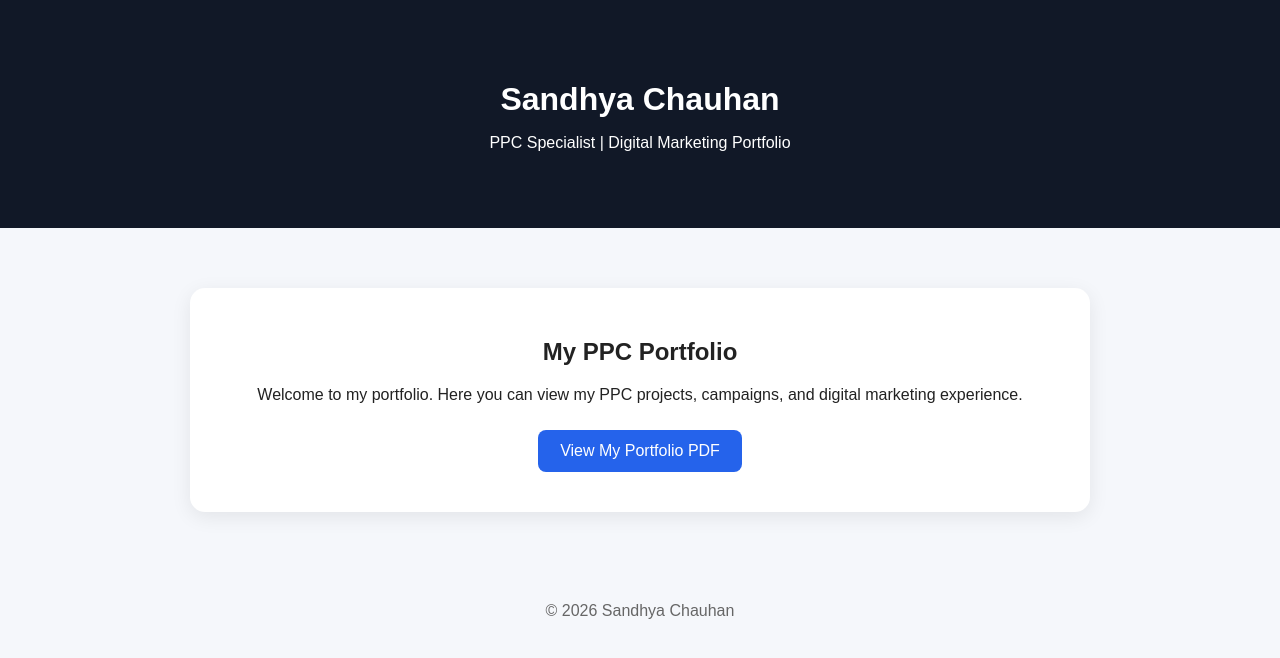
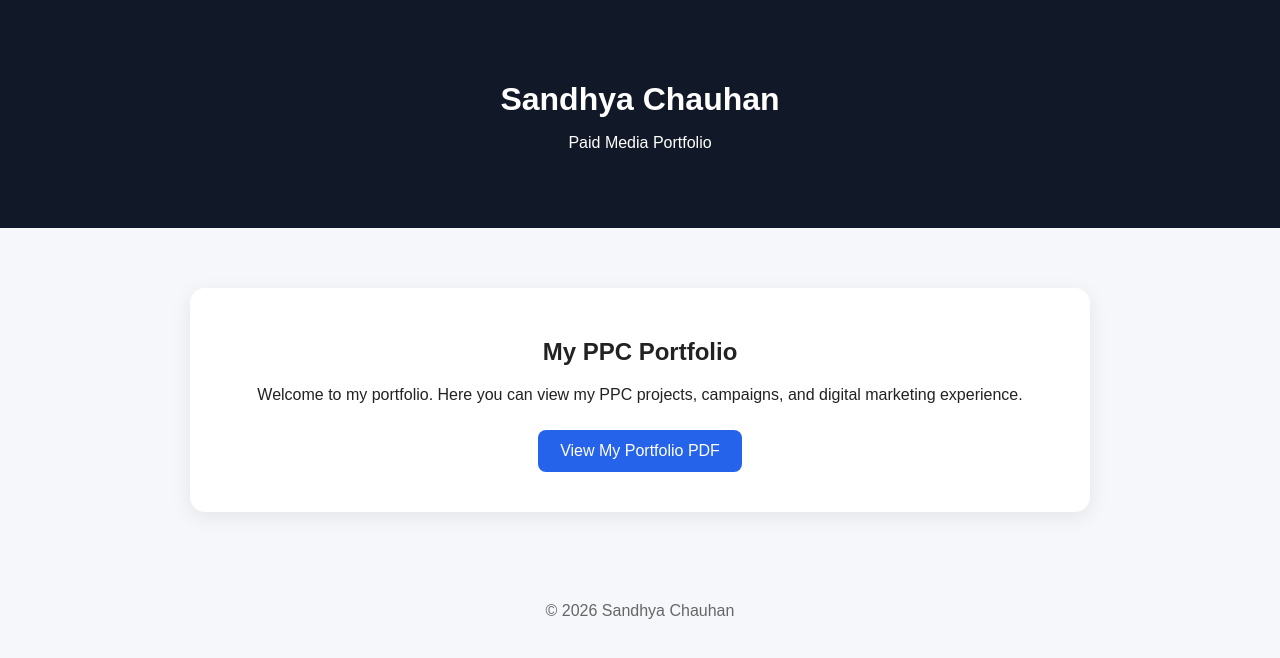
Before and after one commit to Sandhyachauhan04/portfolio, a plain HTML site: page index.html in a window 1280 px wide. Drawn offline with Linux system fonts and the light colour scheme.

```diff
--- a/index.html
+++ b/index.html
@@ -63,7 +63,7 @@
 
 <header>
     <h1>Sandhya Chauhan</h1>
-    <p>PPC Specialist | Digital Marketing Portfolio</p>
+    <p>Paid Media Portfolio</p>
 </header>
 
 <div class="container">
```
